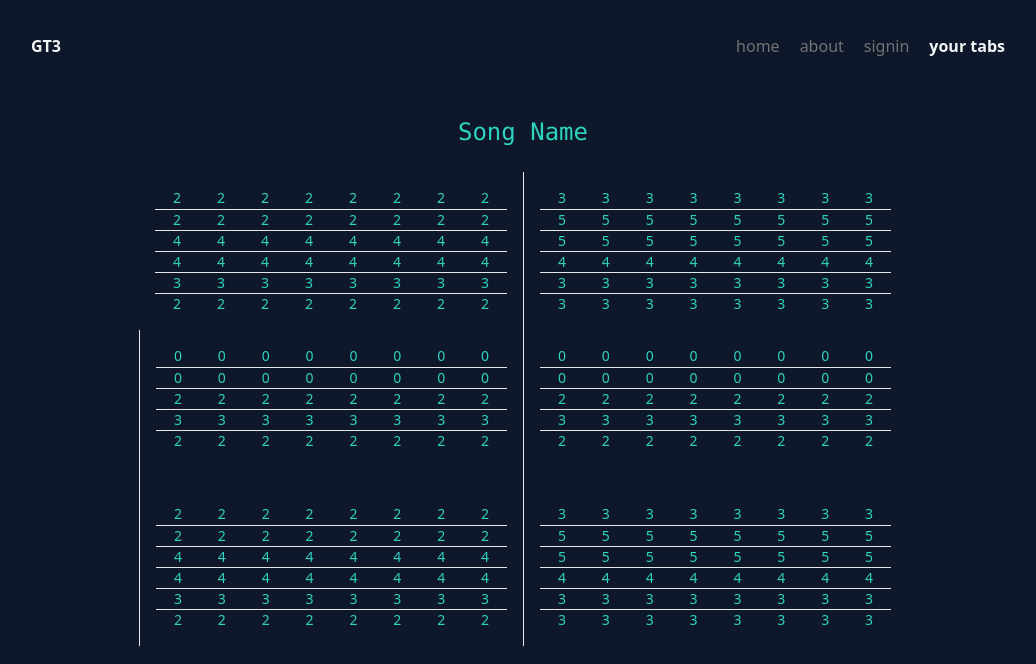
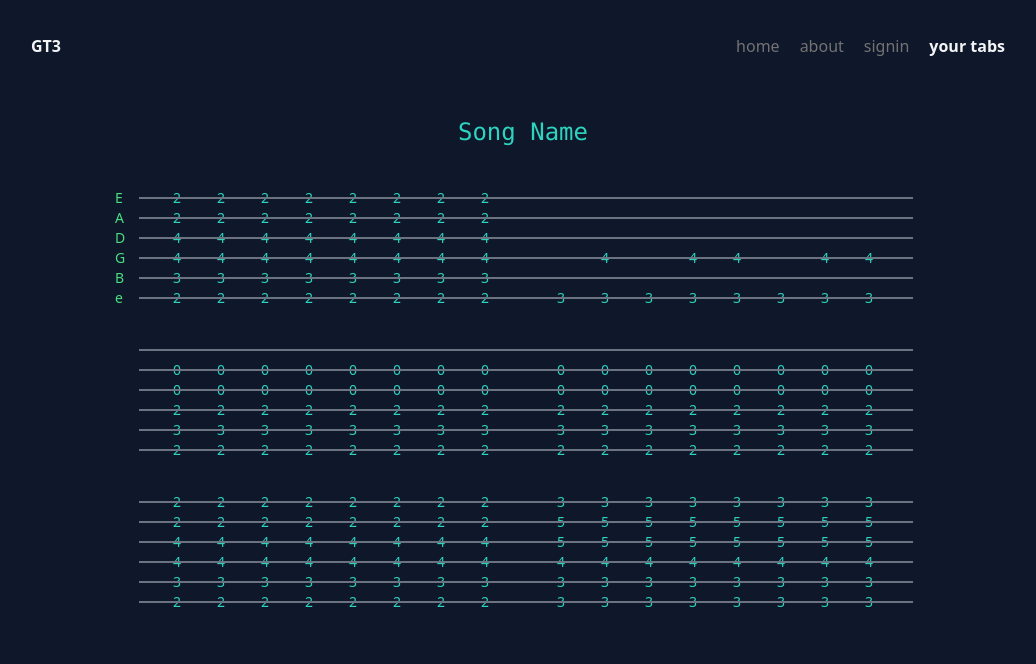
Before and after one commit to NattapolChan/GT3, a Next.js app: page /tabs/1 in a window 1280 px wide. Shown: the top 664 px of the page, without its empty margins (117-1153 px from the left). Built offline with nearby package versions, Linux system fonts and the light colour scheme.

Commit message:
feat(tabs/[id]): add tab display

```diff
--- a/src/app/tabs/[id]/page.tsx
+++ b/src/app/tabs/[id]/page.tsx
@@ -5,7 +5,7 @@ import { ReactNode } from 'react'
 const dummyTab = {
   bpm: 120, // dont care for now
   timeSig: [4, 4], // dont care for now
-  stringTune: ['e', 'B', 'G', 'D', 'A', 'E'],
+  stringTune: ['E', 'A', 'D', 'G', 'B', 'e'],
   tab: [
     [
       [2, 2, 4, 4, 3, 2],
@@ -18,14 +18,14 @@ const dummyTab = {
       [2, 2, 4, 4, 3, 2],
     ],
     [
-      [3, 5, 5, 4, 3, 3],
-      [3, 5, 5, 4, 3, 3],
-      [3, 5, 5, 4, 3, 3],
-      [3, 5, 5, 4, 3, 3],
-      [3, 5, 5, 4, 3, 3],
-      [3, 5, 5, 4, 3, 3],
-      [3, 5, 5, 4, 3, 3],
-      [3, 5, 5, 4, 3, 3],
+      [-1, -1, -1, -1, -1, 3],
+      [-1, -1, -1, 4, -1, 3],
+      [-1, -1, -1, -1, -1, 3],
+      [-1, -1, -1, 4, -1, 3],
+      [-1, -1, -1, 4, -1, 3],
+      [-1, -1, -1, -1, -1, 3],
+      [-1, -1, -1, 4, -1, 3],
+      [-1, -1, -1, 4, -1, 3],
     ],
     [
       [-1, 0, 0, 2, 3, 2],
@@ -78,12 +78,24 @@ export default function EditTab(): ReactNode {
         Song Name
       </div>
       <div className="w-full content-center justify-center">
-        <div className="grid-col grid divide-x lg:grid-cols-2">
+        <div className="absolute pt-4 text-sm">
+          {<Tune stringTune={dummyTab.stringTune} />}
+        </div>
+        <div className="grid-col grid lg:grid-cols-2">
           {dummyTab.tab.map((list, idx) => {
             console.log(idx)
             return (
-              <div key={idx}>
-                <EachBar key={idx} noteBarList={list} isFirst={idx == 0} />
+              <div key={`${idx} + ${list}`}>
+                <EachBar
+                  key={`${idx} + ${list}`}
+                  noteBarList={list}
+                  isFirst={idx == 0}
+                />
+                <EachTab
+                  key={`${idx} + ${list}`}
+                  noteStringList={dummyTab.stringTune}
+                  isFirst={idx == 0}
+                />
               </div>
             )
           })}
@@ -98,6 +110,47 @@ type EachBarProps = {
   isFirst: boolean
 }
 
+type EachTabProps = {
+  noteStringList: Array<string>
+  isFirst: boolean
+}
+
+const Tune = ({ stringTune }: any) => {
+  return (
+    <div className="grid -translate-x-6 grid-rows-6">
+      {stringTune.map((noteLabel: any, id: number) => {
+        return (
+          <div key={id} className="bg-slate-900 text-green-400">
+            <p>{noteLabel}</p>
+          </div>
+        )
+      })}
+    </div>
+  )
+}
+
+const EachTab = ({ noteStringList, isFirst }: EachTabProps) => {
+  return (
+    <div className="absolute -translate-y-36">
+      {noteStringList.map((noteString, idx) => {
+        return (
+          <div key={idx}>
+            <svg height="20" width="400">
+              <line
+                x1="0"
+                y1="18"
+                x2="390"
+                y2="18"
+                className="stroke-gray-500 stroke-2"
+              />
+            </svg>
+          </div>
+        )
+      })}
+    </div>
+  )
+}
+
 const EachBar = ({ noteBarList, isFirst }: EachBarProps) => {
   // console.log(noteBarList);
   // console.log(key);
@@ -108,10 +161,22 @@ const EachBar = ({ noteBarList, isFirst }: EachBarProps) => {
       <div className="grid grid-cols-8 p-4 text-center text-teal-400">
         {noteBarList.map((noteBar, idx) => {
           return (
-            <div className="grid grid-rows-6 divide-y" key={idx}>
-              {noteBar.map((note, i) => {
-                return note != -1 && <div className="text-sm">{note}</div>
-              })}
+            <div key={idx}>
+              <div className="grid grid-rows-6" key={idx}>
+                {noteBar.map((note, i) => {
+                  return (
+                    <div className="bg-slate-900" key={i}>
+                      {note != -1 ? (
+                        <div className="select-none bg-slate-900 text-sm">
+                          {note}
+                        </div>
+                      ) : (
+                        <div className="bg-slate-900 text-sm"> </div>
+                      )}
+                    </div>
+                  )
+                })}
+              </div>
             </div>
           )
         })}
```
